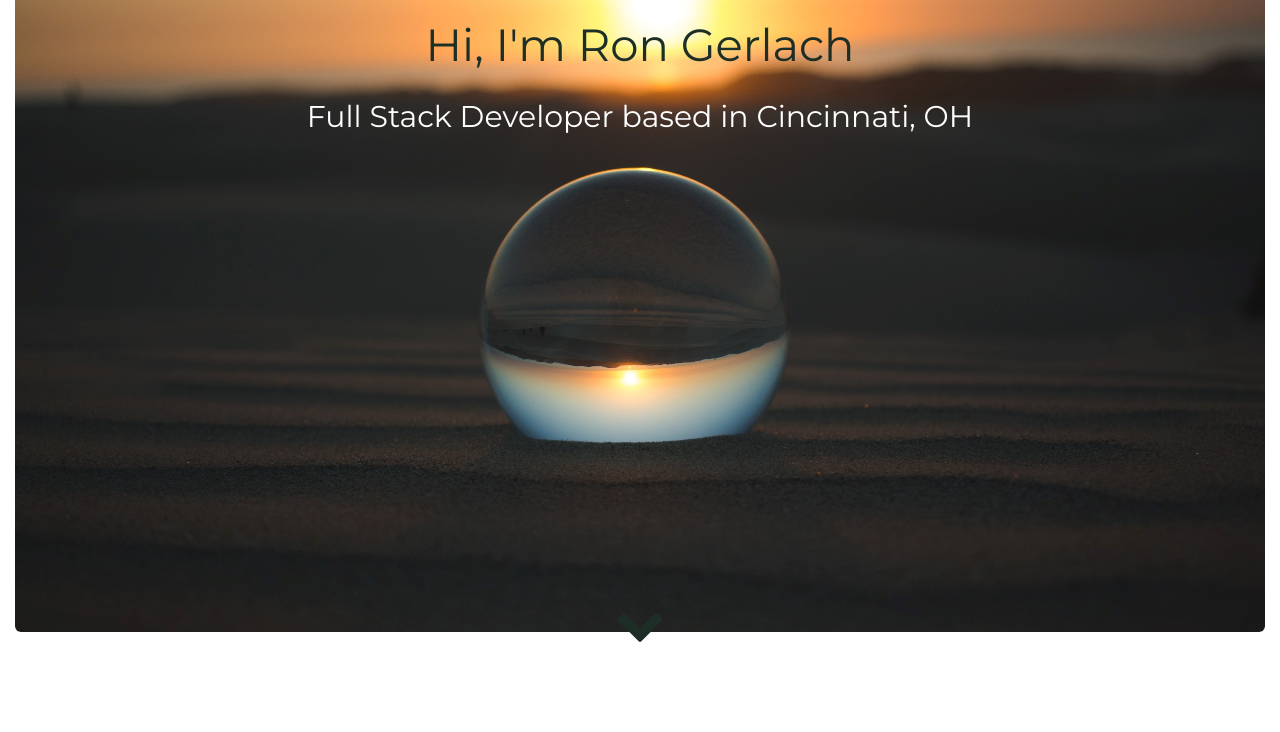
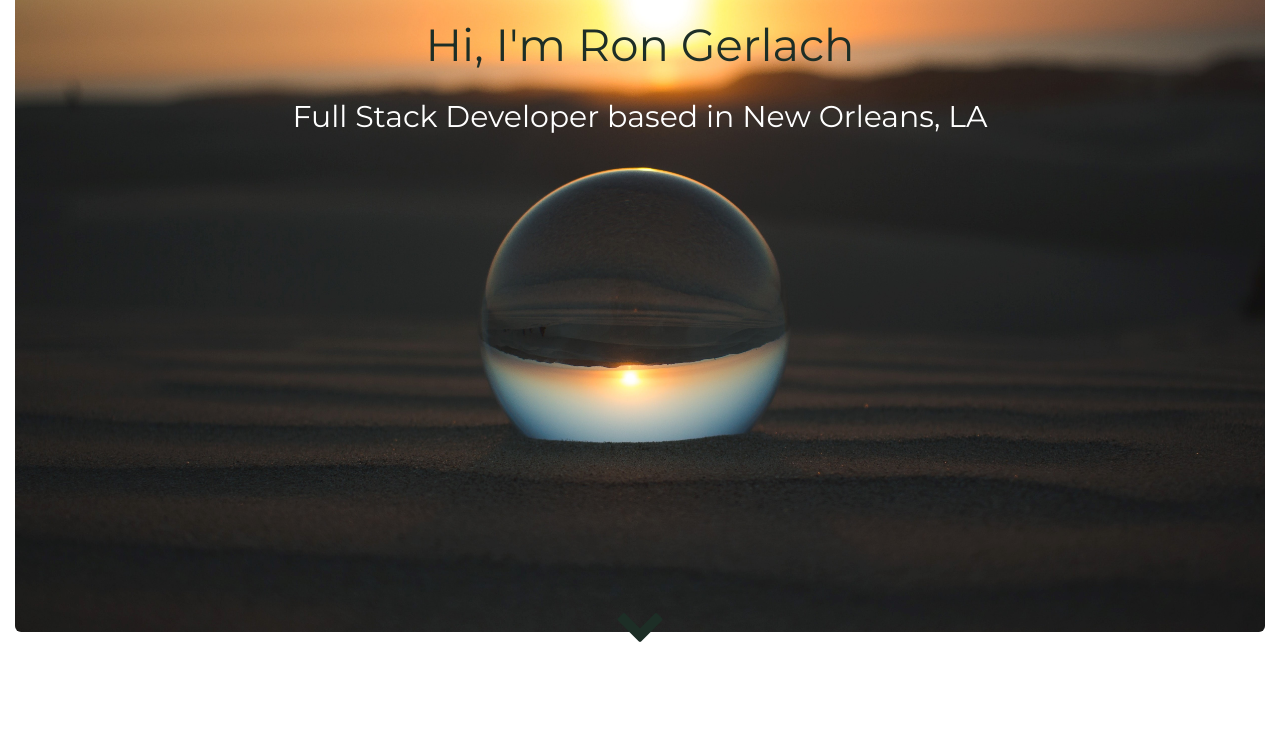
Before and after one commit to wordsmith4u/wordsmith4u.github.io, a plain HTML site: page index.html in a window 1280 px wide. Shown: the part 68-800 px from the top of the page. Drawn offline with nearby package versions, Linux system fonts and the light colour scheme.

Commit message:
Update index.html

```diff
--- a/index.html
+++ b/index.html
@@ -42,7 +42,7 @@
                 <div class="container">
                     <div class="col-xs-6 col-xs-offset-5 col-sm-8 col-sm-offset-2">
                         <h3 class="jumboName"> Hi, I'm Ron Gerlach</h3>
-                        <h4>Full Stack Developer based in Cincinnati, OH</h4>
+                        <h4>Full Stack Developer based in New Orleans, LA</h4>
                     </div>
                 </div>
                 <div class="down col-xs-4 col-xs-offset-4 text-center">
```
